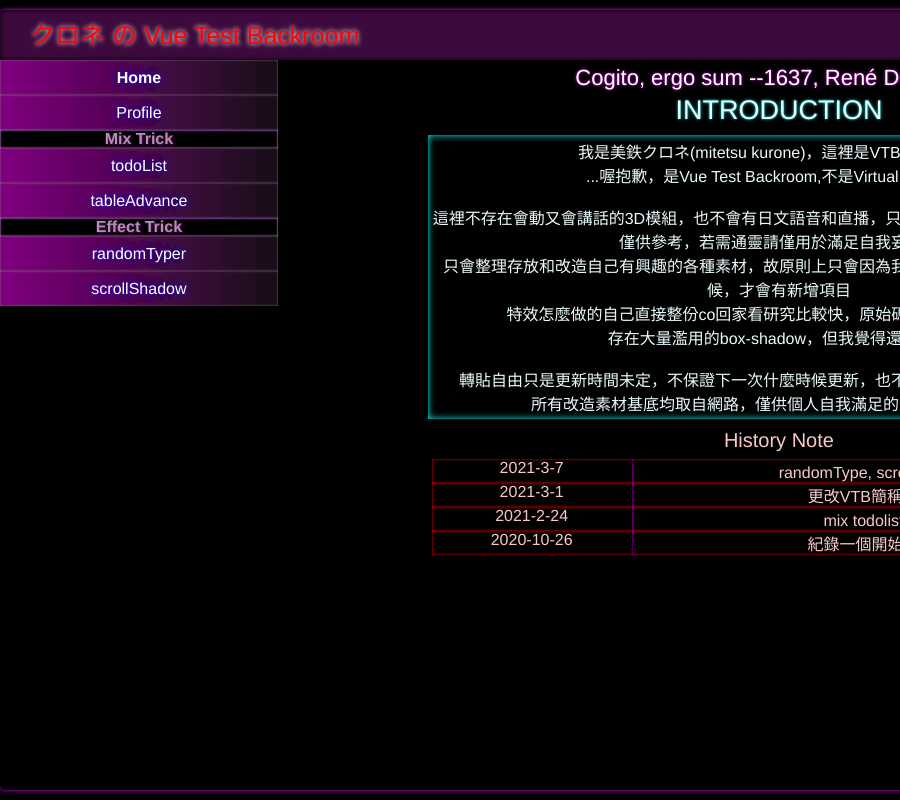
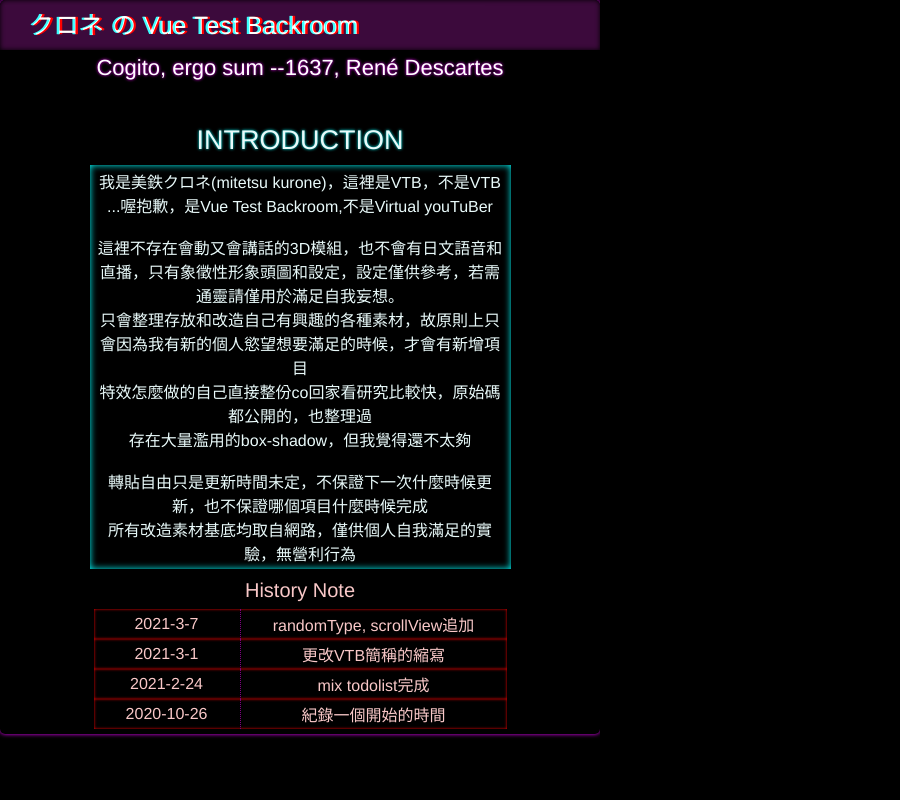
Before and after one commit to mitetsu-kurone/kurone, a Vue app: page /#/ in a window 600 px wide. Shown: the top 800 px of the page, 900 px wide, since content can reach past the window. Built offline with nearby package versions, Linux system fonts and the light colour scheme.

Commit message:
[add]mobile version beta

```diff
--- a/src/App.vue
+++ b/src/App.vue
@@ -111,9 +111,9 @@
     </defs>
   </svg>
   <Header class="outer-header" />
-  <div class="outer-content">
-    <Sidebar class="side" />
-    <router-view class="inner" />
+  <div class="home-outer-content" @touchstart="touchStart" @touchend="touchEnd">
+    <Sidebar class="home-side-content" :class="{ mobileside: mobileSideBar }" />
+    <router-view class="home-inner-content" />
   </div>
 </template>
 
@@ -124,9 +124,41 @@ import Sidebar from "@/components/Sidebar.vue";
 
 export default {
   name: "Home",
+  data() {
+    return {
+      preventItem: {
+        "list move-mode": true,
+        fail: true,
+        none: true,
+        done: true
+      },
+      recordX: -1,
+      mobileSideBar: false
+    };
+  },
   components: {
     Header,
     Sidebar
+  },
+  methods: {
+    touchStart(event) {
+      if (this.preventItem[event.target.className]) {
+        return;
+      }
+      if (!this.mobileSideBar && event.touches[0].clientX > 100) {
+        return;
+      }
+      this.recordX = event.touches[0].clientX;
+    },
+    touchEnd(event) {
+      const diff = event.changedTouches[0].clientX - this.recordX;
+      if (!this.mobileSideBar && diff > 200) {
+        this.mobileSideBar = true;
+      }
+      if (this.mobileSideBar && diff < -200) {
+        this.mobileSideBar = false;
+      }
+    }
   }
 };
 </script>
@@ -156,9 +188,11 @@ body {
 
 // 裡面共用的bar
 .top-button-bar {
-  height: 30px;
+  min-height: 30px;
   display: flex;
+  flex-wrap: wrap;
   align-items: center;
+  white-space: nowrap;
   .top-button {
     color: white;
     padding: 2px;
@@ -166,6 +200,7 @@ body {
     border: 1px solid #821a82;
     background: #6a076a;
     margin-right: 3px;
+    margin-bottom: 3px;
     &:hover {
       border: 1px solid transparent;
       box-shadow: 0px 0px 7px #e39ed5 inset, 0px 0px 4px #eec5e4;
@@ -187,14 +222,14 @@ body {
 .outer-header {
   height: 50px;
 }
-.outer-content {
+.home-outer-content {
   display: flex;
   height: calc(100vh - 70px);
-  .side {
+  .home-side-content {
     width: 280px;
     min-height: 750px;
   }
-  .inner {
+  .home-inner-content {
     width: 1000px;
     min-height: 750px;
   }
@@ -220,8 +255,10 @@ body {
   }
 }
 
+@media (min-width: 600px) {
   ::-webkit-scrollbar {
     width: 3px;
+    height: 3px;
     background: #eec5e4b0;
     opacity: 0.3;
   }
@@ -237,4 +274,39 @@ body {
   ::-webkit-scrollbar-thumb {
     background: #8d218d6e;
   }
+}
+
+// 不考慮PC600以下的狀況，這邊都當手機版
+@media (max-width: 600px) {
+  .home-outer-content {
+    height: auto;
+    position: relative;
+    .home-side-content {
+      position: absolute;
+      background: black;
+      z-index: 9999;
+      left: -290px;
+      transition: left 0.5s;
+      &.mobileside {
+        left: 0px;
+      }
+    }
+    .home-inner-content {
+      width: 100%;
+      min-height: auto;
+      height: auto;
+    }
+  }
+  .top-button-bar {
+    .top-button {
+      flex: 1 0 100px;
+    }
+  }
+  #app {
+    width: 100%;
+    margin: 0;
+    min-height: auto;
+    height: auto;
+  }
+}
 </style>
--- a/src/components/Header.vue
+++ b/src/components/Header.vue
@@ -1,6 +1,10 @@
 <template>
   <div class="header">
-    <div class="text-magic" data-word="クロネ の Vue Test Backroom">
+    <div
+      class="text-magic"
+      data-word="クロネ の Vue Test Backroom"
+      data-mobile="クロネ の V.T.B."
+    >
       <div class="white"></div>
     </div>
   </div>
@@ -25,6 +29,7 @@ export default {
   font-size: 25px;
   position: relative;
   box-shadow: 0 0 5px black inset;
+  white-space: nowrap;
 }
 .text-magic {
   content: attr(data-word);
@@ -107,4 +112,15 @@ export default {
   }
   // color: transparent;
 }
+@media (max-width: 360px) {
+  .text-magic {
+    content: attr(data-mobile);
+    &::before,
+    &::after,
+    &:hover::before,
+    &:hover::after {
+      content: attr(data-mobile);
+    }
+  }
+}
 </style>
--- a/src/store/state.js
+++ b/src/store/state.js
@@ -16,8 +16,8 @@ export default {
           name: "testDrag",
           id: 0,
           pos: {
-            top: 24,
-            left: 208
+            top: 12,
+            left: 24
           },
           content: [
             { text: "vueresize", id: 0, status: "fail" },
@@ -30,8 +30,8 @@ export default {
           name: "testMess",
           id: 1,
           pos: {
-            top: 79,
-            left: 587
+            top: 317,
+            left: 99
           },
           content: [
             { text: "lodash", id: 4, status: "done" },
@@ -62,8 +62,8 @@ export default {
           name: "trick",
           id: 3,
           pos: {
-            top: 177,
-            left: 570
+            top: 16,
+            left: 90
           },
           content: [
             { text: "shadowScroll", id: 11, status: "none" },
--- a/src/views/Effect/ScrollShadow.vue
+++ b/src/views/Effect/ScrollShadow.vue
@@ -71,4 +71,16 @@
     background-attachment: local, local, scroll, scroll;
   }
 }
+@media (max-width: 600px) {
+  .main .display {
+    margin-right: 20px;
+  }
+  .content {
+    height: 400px;
+    width: 250px;
+    .scroll-shadow {
+      width: 250px;
+    }
+  }
+}
 </style>
--- a/src/views/Effect/randomTyper.vue
+++ b/src/views/Effect/randomTyper.vue
@@ -26,6 +26,7 @@
         <div class="button" @click="runAll(25)">FPS 25</div>
         <div class="button" @click="runAll(50)">FPS 50</div>
         <div class="button" @click="runAll(100)">FPS 100</div>
+        <div class="button" @click="runAll(150)">FPS 150</div>
       </div>
     </div>
   </div>
@@ -120,7 +121,7 @@ export default {
   .show-result {
     padding: 5px;
     box-shadow: 0 0 3px purple inset;
-    height: 100px;
+    min-height: 50px;
     .border {
       color: #e463f0;
       margin-bottom: 10px;
@@ -128,7 +129,7 @@ export default {
     .home-title {
       font-size: 22px;
       margin-bottom: 30px;
-      height: 0px;
+      min-height: 50px;
       text-shadow: 0 0 3px #f200ff;
     }
   }
@@ -143,11 +144,11 @@ export default {
       margin-top: 5px;
       input {
         height: 50px;
-        width: 350px;
+        width: 80%;
         font-size: 20px;
         text-align: center;
-        border: 1px solid #420080;
-        background: #1a1547;
+        border: 1px solid #004180;
+        background: #19172b;
         color: white;
       }
     }
@@ -155,22 +156,26 @@ export default {
   .run-panel {
     margin-top: 15px;
     padding: 5px;
-    height: 55px;
+    min-height: 55px;
     box-shadow: 0 0 3px green inset;
     display: flex;
+    flex-wrap: wrap;
     align-items: center;
     justify-content: center;
 
     .button {
+      flex: 1 0 auto;
       cursor: pointer;
       background: #76af76;
       border: 1px solid green;
       box-shadow: 0 0 3px green inset;
-      width: 90px;
+      width: 120px;
       height: 45px;
       line-height: 45px;
       font-weight: bold;
+      margin-bottom: 5px;
       text-align: center;
+      white-space: nowrap;
       color: #223d22;
       margin-right: 6px;
       &:hover {
@@ -186,4 +191,16 @@ export default {
     }
   }
 }
+@media (max-width: 600px) {
+  .main .display {
+    margin-right: 20px;
+  }
+  .content {
+    height: 400px;
+    width: 250px;
+    .scroll-shadow {
+      width: 250px;
+    }
+  }
+}
 </style>
--- a/src/views/Home.vue
+++ b/src/views/Home.vue
@@ -32,7 +32,9 @@
         :key="'log-' + index"
       >
         <div class="date">{{ data.date }}</div>
-        <div class="content">{{ data.content }}</div>
+        <div class="content">
+          {{ data.content }}
+        </div>
       </div>
     </div>
   </div>
@@ -138,7 +140,7 @@ export default {
 .home-title {
   font-size: 22px;
   margin-bottom: 30px;
-  height: 0px;
+  height: 40px;
   text-shadow: 0 0 3px #f200ff;
   cursor: crosshair;
 }
@@ -169,12 +171,21 @@ export default {
   .log-content {
     box-shadow: 0 0 3px red inset;
     display: flex;
+    overflow: hidden;
+    overflow-wrap: break-word;
+    word-wrap: break-word;
+    word-break: break-all;
+    align-items: center;
     .date {
-      border-right: 1px dotted purple;
-      width: 200px;
+      flex: 0 1 auto;
+      width: 140px;
+      padding: 3px;
     }
     .content {
-      flex: 1 0 auto;
+      border-left: 1px dotted purple;
+      width: 150px;
+      flex: 1 1 auto;
+      padding: 3px;
     }
   }
 }
--- a/src/views/Mix/TableAdvance.vue
+++ b/src/views/Mix/TableAdvance.vue
@@ -128,4 +128,10 @@ input {
     }
   }
 }
+@media (max-width: 600px) {
+  .table {
+    width: 100%;
+    overflow-x: auto;
+  }
+}
 </style>
--- a/src/views/Mix/TodoList.vue
+++ b/src/views/Mix/TodoList.vue
@@ -47,7 +47,7 @@
     </div>
     <div class="todolist">
       <div class="table-tab">
-        <div v-for="(table, index) in todoList" :key="index">
+        <template v-for="(table, index) in todoList" :key="index">
           <div
             v-if="mode === 'edit'"
             class="table-child delete-btn"
@@ -72,7 +72,7 @@
           >
             {{ table.title }}
           </div>
-        </div>
+        </template>
       </div>
       <div class="list-outer" ref="listouter">
         <transition-group name="anime-card" tag="div">
@@ -389,7 +389,7 @@ input {
       height: 30px;
       line-height: 30px;
       color: #edd6f0;
-      box-shadow: 0px 0px 1px #c487b5 inset;
+      box-shadow: 0px 0px 2px #c487b5 inset;
       &.current {
         box-shadow: 0px 0px 4px #eec5e4 inset;
       }
@@ -577,4 +577,24 @@ input {
   display: inline-block;
   margin-right: 10px;
 }
+
+@media (max-width: 600px) {
+  .todolist {
+    flex-direction: column;
+    .table-tab {
+      width: auto;
+      display: flex;
+      flex-wrap: wrap;
+      border: 1px solid red;
+      margin-bottom: 10px;
+      .table-child {
+        width: 100px;
+        flex: 1 0 auto;
+      }
+    }
+    .list-outer {
+      width: auto;
+    }
+  }
+}
 </style>
--- a/src/views/Profile.vue
+++ b/src/views/Profile.vue
@@ -8,7 +8,7 @@
           <div class="right main-border">
             ID: 美鉄クロネ<br />
             type: glitch<br />
-            Alignment: 守序中立
+            Faction: 守序中立
           </div>
         </div>
         <div v-else @click="glitch = false" class="profile">
@@ -16,7 +16,7 @@
           <div class="right main-border glitch">
             ID: ミテツ黒音<br />
             type: glitch bug<br />
-            Alignment: 混亂邪惡
+            Faction: 混亂邪惡
           </div>
         </div>
       </transition>
@@ -124,6 +124,7 @@ export default {
 }
 .profile {
   display: flex;
+  flex-wrap: wrap;
 
   .photo {
     transition: color 0.5s ease 0.5s, box-shadow 0.5s ease 0.5s,
@@ -202,4 +203,16 @@ export default {
 .fade-enter, .fade-leave-to /* .fade-leave-active below version 2.1.8 */ {
   opacity: 0;
 }
+@media (max-width: 600px) {
+  .profile-card {
+    width: 80%;
+    height: auto;
+    margin: 5px auto;
+  }
+  .profile {
+    .right {
+      width: auto;
+    }
+  }
+}
 </style>
```
Lines whose indentation alone changed are shown as unchanged.
